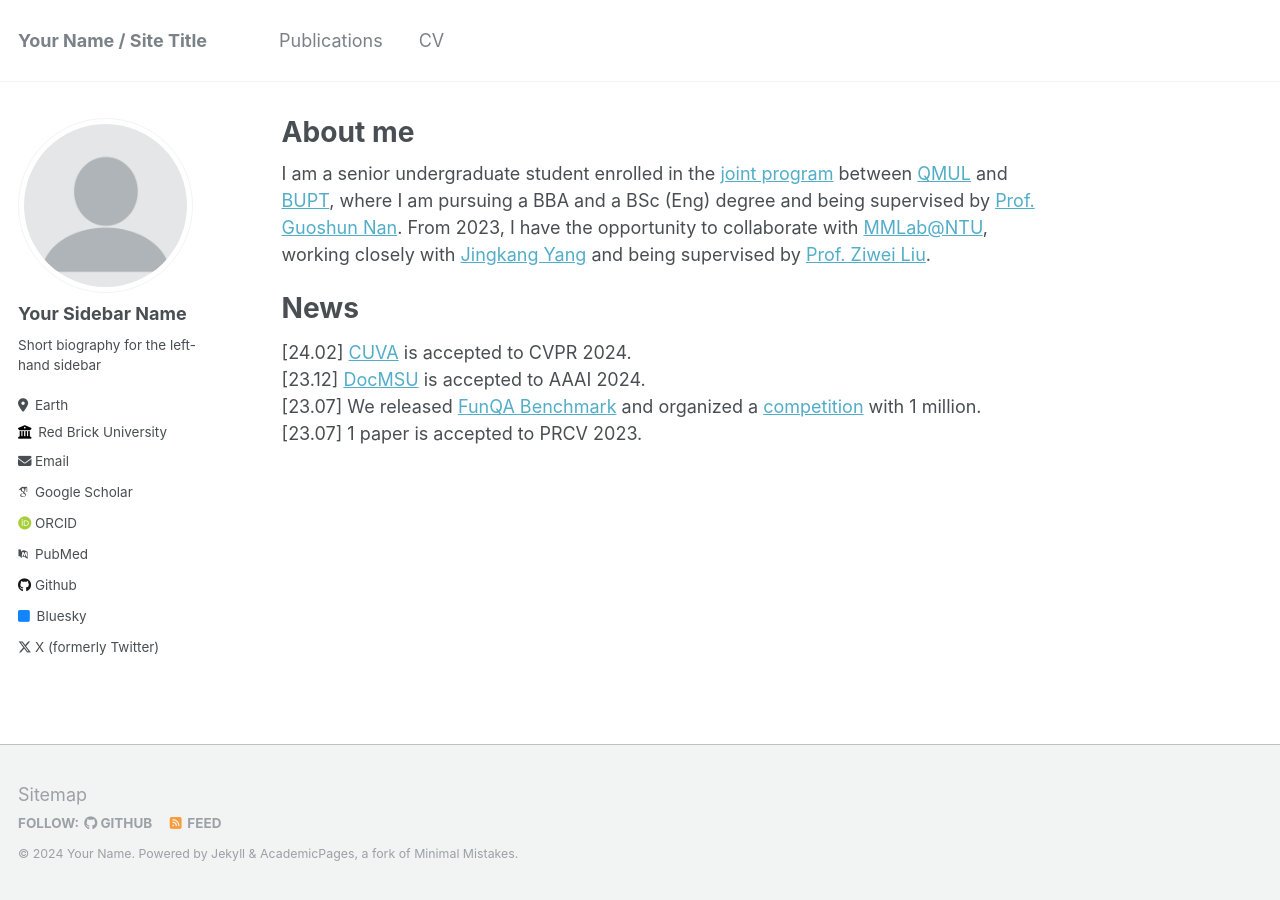
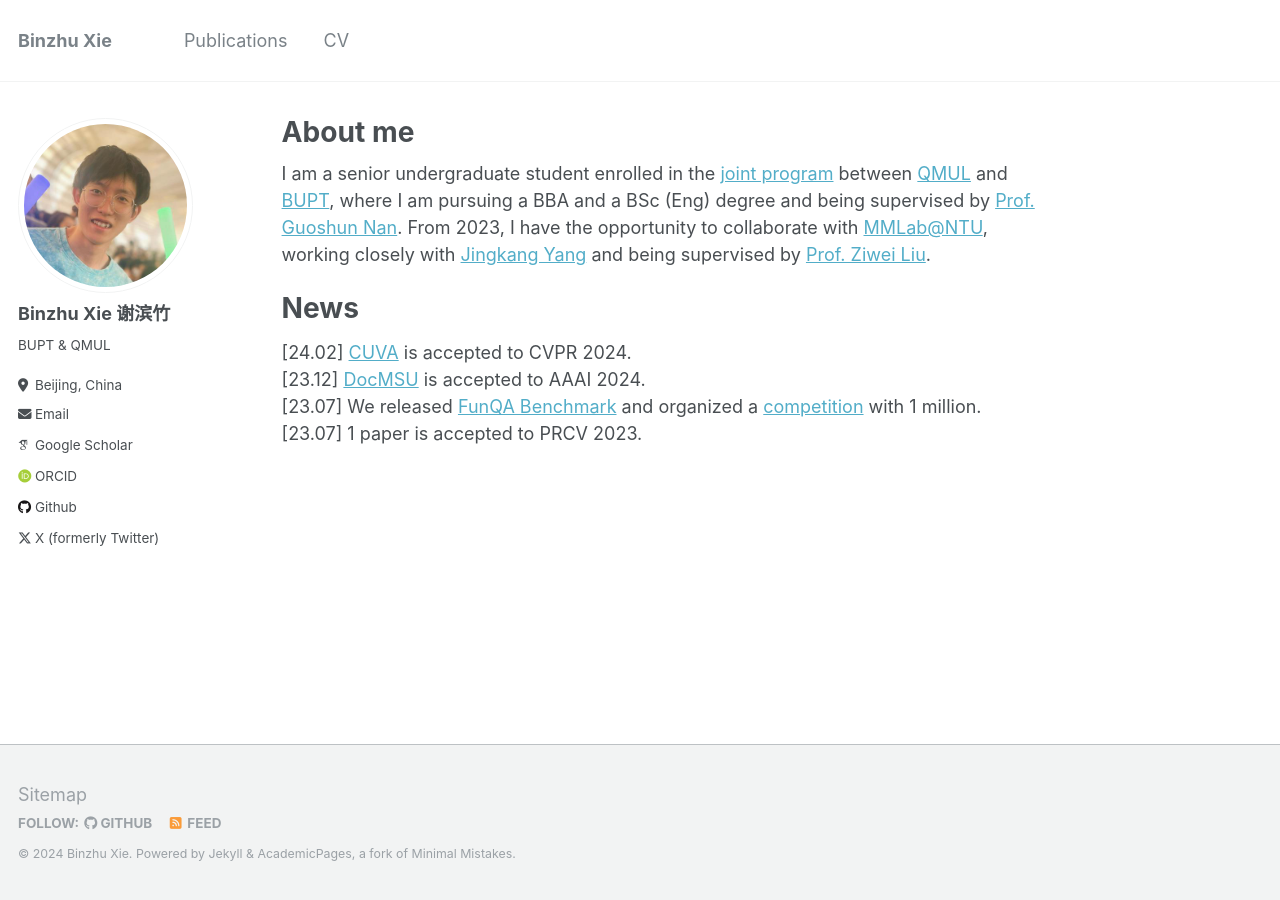
Before and after one commit to Nicous20/Nicous20.github.io, a Jekyll site: the page built from _pages/about.md, in a window 1280 px wide. Built offline with Jekyll 4.4.1, drawn with Linux system fonts in a browser that asks for light colours; some web fonts are replaced; part of the change alters nothing that is shown.

Commit message:
config updated

```diff
--- a/_config.yml
+++ b/_config.yml
@@ -3,77 +3,17 @@
 # This config file is meant for settings that affect your entire site, values
 # which you are expected to set up once and rarely need to edit after that.
 # For technical reasons, this file is *NOT* reloaded automatically when you use
-# `jekyll serve -l -H localhost`. If you change this file, please restart the
-# server process.
-
-# Basic Site Settings
-locale                   : "en-US"
-title                    : "Your Name / Site Title"
-title_separator          : "-"
-name                     : &name "Your Name"
-description              : &description "personal description"
-url                      : https://academicpages.github.io # the base hostname & protocol for your site e.g. "https://mmistakes.github.io"
-baseurl                  : "" # the subpath of your site, e.g. "/blog"
-repository               : "academicpages/academicpages.github.io"
-
-# Site Author - The following control what appear as part of the author content on the side bar.
-#               If a field is blank the icon and link will not appear, otherwise it will be shown.
-#               Additional customization can be done by editing /_includes/author-profile.html
-author:
-  # Biographic information
-  avatar           : "profile.png"
-  name             : "Your Sidebar Name"
-  pronouns         : # example: "she/her"
-  bio              : "Short biography for the left-hand sidebar"
-  location         : "Earth"
-  employer         : "Red Brick University"
-  uri              : # URL
-  email            : "none@example.org"
-
-  # Academic websites
-  arxiv            : # URL - Update with the correct link to your profile
-  googlescholar    : "https://scholar.google.com/citations?user=PS_CX0AAAAAJ"
-  impactstory      : # URL
-  orcid            : "http://orcid.org/yourorcidurl"
-  pubmed           : "https://www.ncbi.nlm.nih.gov/pubmed/?term=john+snow"
-  researchgate     : # URL
-
-  # Repositories and software development
-  bitbucket        : # Username - Update with your username on the site
-  codepen          : # Username
-  dribbble         : # Username
-  github           : "academicpages"
-  kaggle           : # Username
-  stackoverflow    : # User number or user number and name (i.e., use "1" or "1/jeff-atwood")
-
-  # Social media
-  bluesky          : "bsky.app" # Replace this with you Bluesky username
-  facebook         : # Username
-  flickr           : # Username
-  foursquare       : # Username
-  goodreads        : # Username
-  google_plus      : # Username
-  keybase          : # Username
-  instagram        : # Username
-  lastfm           : # Username
-  linkedin         : # Username
-  mastodon         : # URL
-  medium           : # URL
-  pinterest        : # Username
-  soundcloud       : # Username
-  steam            : # Username
-  telegram         : # URL
-  tumblr           : # Username
-  twitter          : "UniofOxford"  # Replace this with your X / Twitter handle
-  vine             : # Username
-  weibo            : # Username
-  wikipedia        : # Username
-  xing             : # Username
-  youtube          : # Username
-  zhihu            : # URL
-
+# `jekyll serve`. If you change this file, please restart the server process.
 
 # Site Settings
+locale                   : "en-US"
+title                    : "Binzhu Xie"
+title_separator          : "-"
+name                     : &name "Binzhu Xie"
+description              : &description "personal description"
+url                      : https://Nicous20.github.io # the base hostname & protocol for your site e.g. "https://mmistakes.github.io"
+baseurl                  : "" # the subpath of your site, e.g. "/blog"
+repository               : "Nicous20.github.io"
 teaser                   :  # filename of teaser fallback teaser image placed in /images/, .e.g. "500x300.png"
 breadcrumbs              : false # true, false (default)
 words_per_minute         : 160
@@ -109,13 +49,11 @@ staticman:
 atom_feed:
   path                   : # blank (default) uses feed.xml
 
-
 # SEO Related
 google_site_verification :
 bing_site_verification   :
 alexa_site_verification  :
 yandex_site_verification :
-
 
 # Social Sharing
 twitter:
@@ -135,9 +73,48 @@ social:
 
 # Analytics
 analytics:
-  provider               :  "google-universal" # false (default), "google", "google-universal", "google-analytics-4", "custom"
+  provider               :  "google-universal" # false (default), "google", "google-universal", "custom"
   google:
     tracking_id          :
+
+
+# Site Author
+author:
+  name             : "Binzhu Xie 谢滨竹"
+  avatar           : "binzhuxie.png"
+  bio              : "BUPT & QMUL"
+  location         : "Beijing, China"
+  employer         :
+  pubmed           :
+  googlescholar    : ""
+  email            : "binzhuxie@gmail.com"
+  researchgate     :  # example: "https://www.researchgate.net/profile/yourprofile"
+  uri              :
+  bitbucket        :
+  codepen          :
+  dribbble         :
+  flickr           :
+  facebook         :
+  foursquare       :
+  github           : "Nicous20"
+  google_plus      :
+  keybase          :
+  instagram        :
+  impactstory      : #"https://profiles.impactstory.org/u/xxxx-xxxx-xxxx-xxxx"
+  lastfm           :
+  linkedin         :
+  orcid            : "http://orcid.org/0009-0000-0128-5472"
+  pinterest        :
+  soundcloud       :
+  stackoverflow    : # http://stackoverflow.com/users/123456/username
+  steam            :
+  tumblr           :
+  twitter          : ""
+  vine             :
+  weibo            :
+  xing             :
+  youtube          :
+  wikipedia        :
 
 
 # Reading Files
@@ -268,7 +245,6 @@ defaults:
       author_profile: true
       share: true
 
-
 # Sass/SCSS
 sass:
   sass_dir: _sass
```
Also changed, not shown: 1 other file.
